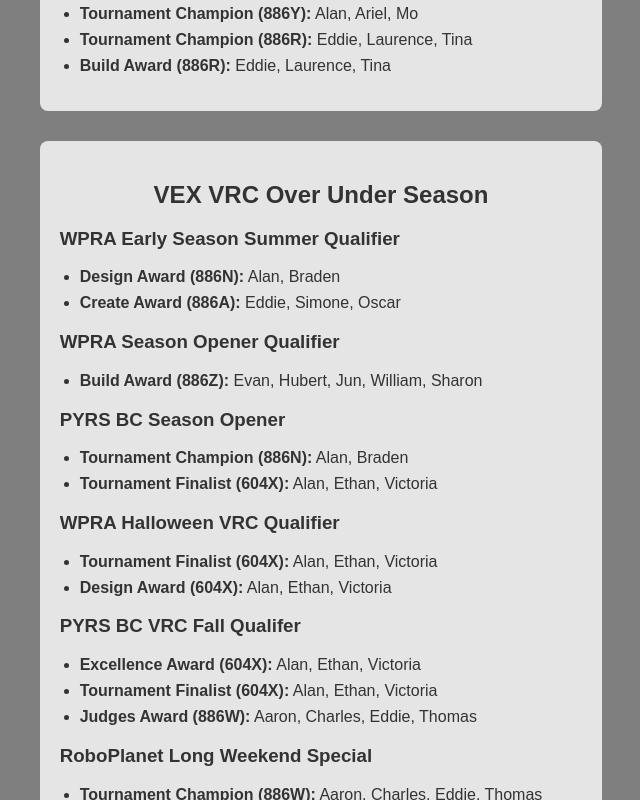
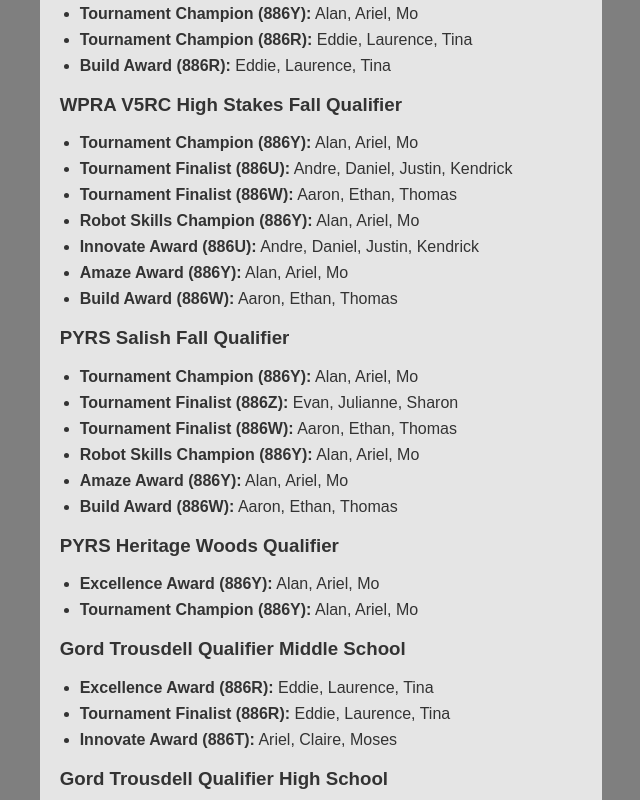
Before and after one commit to Xinghao23/wpra-website, a React (Create React App) app: page /AwardsPage in a window 1280 px wide. Shown: the part 1100-1900 px from the top of the page, without its empty margins (339-979 px from the left). Built offline with nearby package versions, Linux system fonts and the light colour scheme.

Commit message:
fixed routing, logo, added awards

```diff
--- a/public/index.html
+++ b/public/index.html
@@ -10,34 +10,17 @@
       content="Web site created using create-react-app"
     />
     <link rel="apple-touch-icon" href="%PUBLIC_URL%/logo192.png" />
-    <!--
-      manifest.json provides metadata used when your web app is installed on a
-      user's mobile device or desktop. See https://developers.google.com/web/fundamentals/web-app-manifest/
-    -->
     <link rel="manifest" href="%PUBLIC_URL%/manifest.json" />
-    <!--
-      Notice the use of %PUBLIC_URL% in the tags above.
-      It will be replaced with the URL of the `public` folder during the build.
-      Only files inside the `public` folder can be referenced from the HTML.
-
-      Unlike "/favicon.ico" or "favicon.ico", "%PUBLIC_URL%/favicon.ico" will
-      work correctly both with client-side routing and a non-root public URL.
-      Learn how to configure a non-root public URL by running `npm run build`.
-    -->
     <title>React App</title>
+    <script>
+      // Redirect /index.html to /
+      if (window.location.pathname.endsWith('/index.html')) {
+        window.location.replace(window.location.origin + '/');
+      }
+    </script>
   </head>
   <body>
     <noscript>You need to enable JavaScript to run this app.</noscript>
     <div id="root"></div>
-    <!--
-      This HTML file is a template.
-      If you open it directly in the browser, you will see an empty page.
-
-      You can add webfonts, meta tags, or analytics to this file.
-      The build step will place the bundled scripts into the <body> tag.
-
-      To begin the development, run `npm start` or `yarn start`.
-      To create a production bundle, use `npm run build` or `yarn build`.
-    -->
   </body>
 </html>
--- a/src/components/AwardsPage.js
+++ b/src/components/AwardsPage.js
@@ -38,7 +38,46 @@
     { title: 'Tournament Champion', team: "886R", members: ['Eddie, Laurence, Tina'] },
     { title: 'Build Award', team: "886R", members: ['Eddie, Laurence, Tina'] },
     // ... add more awards for this season as needed
-  ]
+  ],
+  "WPRA V5RC High Stakes Fall Qualifier": [
+    { title: 'Tournament Champion', team: "886Y", members: ['Alan, Ariel, Mo'] },
+    { title: 'Tournament Finalist', team: "886U", members: ['Andre, Daniel, Justin, Kendrick'] },
+    { title: 'Tournament Finalist', team: "886W", members: ['Aaron, Ethan, Thomas'] },
+    { title: 'Robot Skills Champion', team: "886Y", members: ['Alan, Ariel, Mo'] },
+    { title: 'Innovate Award', team: "886U", members: ['Andre, Daniel, Justin, Kendrick'] },
+    { title: 'Amaze Award', team: "886Y", members: ['Alan, Ariel, Mo'] },
+    { title: 'Build Award', team: "886W", members: ['Aaron, Ethan, Thomas'] },
+    // ... add more awards for this season as needed
+  ],
+  "PYRS Salish Fall Qualifier": [
+    { title: 'Tournament Champion', team: "886Y", members: ['Alan, Ariel, Mo'] },
+    { title: 'Tournament Finalist', team: "886Z", members: ['Evan, Julianne, Sharon'] },
+    { title: 'Tournament Finalist', team: "886W", members: ['Aaron, Ethan, Thomas'] },
+    { title: 'Robot Skills Champion', team: "886Y", members: ['Alan, Ariel, Mo'] },
+    { title: 'Amaze Award', team: "886Y", members: ['Alan, Ariel, Mo'] },
+    { title: 'Build Award', team: "886W", members: ['Aaron, Ethan, Thomas'] },
+    // ... add more awards for this season as needed
+  ],
+  "PYRS Heritage Woods Qualifier": [
+    { title: 'Excellence Award', team: "886Y", members: ['Alan, Ariel, Mo'] },
+    { title: 'Tournament Champion', team: "886Y", members: ['Alan, Ariel, Mo'] },
+    // ... add more awards for this season as needed
+  ],
+  "Gord Trousdell Qualifier Middle School": [
+    { title: 'Excellence Award', team: "886R", members: ['Eddie, Laurence, Tina'] },
+    { title: 'Tournament Finalist', team: "886R", members: ['Eddie, Laurence, Tina'] },
+    { title: 'Innovate Award', team: "886T", members: ['Ariel, Claire, Moses'] },
+    // ... add more awards for this season as needed
+  ],
+  "Gord Trousdell Qualifier High School": [
+    { title: 'Excellence Award', team: "886Y", members: ['Alan, Ariel, Mo'] },
+    { title: 'Tournament Champion', team: "886Y", members: ['Alan, Ariel, Mo'] },
+    { title: 'Robot Skills Champion', team: "886S", members: ['Aaron, Braden, Jimmy, Victoria'] },
+    { title: 'Robot Skills 2nd Place', team: "886Y", members: ['Alan, Ariel, Mo'] },
+    { title: 'Create Award', team: "886Z", members: ['Evan, Julianne, Sharon'] },
+    { title: 'Judges Award', team: "886W", members: ['Aaron, Ethan, Thomas'] },
+    // ... add more awards for this season as needed
+  ],
 
   // Add more awards here as needed
 }
@@ -125,10 +164,10 @@
     ],
     "WPRA Last Stan VRC Qualifier": [
       { title: 'Excellence Award', team: "886W", members: ['Aaron, Chares, Eddie, Thomas'] },
-      { title: 'Excellence Award', team: "886W", members: ['Aaron, Chares, Eddie, Thomas'] },
-      { title: 'Excellence Award', team: "604X", members: ['Alan, Ethan, Victoria'] },
-      { title: 'Excellence Award', team: "886W", members: ['Aaron, Chares, Eddie, Thomas'] },
-      { title: 'Excellence Award', team: "604X", members: ['Alan, Ethan, Victoria'] },
+      { title: 'Tournament Champion', team: "886W", members: ['Aaron, Chares, Eddie, Thomas'] },
+      { title: 'Tournament Champion', team: "604X", members: ['Alan, Ethan, Victoria'] },
+      { title: 'Robot Skills Champion', team: "886W", members: ['Aaron, Chares, Eddie, Thomas'] },
+      { title: 'Build Award', team: "604X", members: ['Alan, Ethan, Victoria'] },
       // ... add more awards for this season as needed
     ],
     "PYRS BC Mainland HS VRC Championship": [
--- a/src/components/Header.js
+++ b/src/components/Header.js
@@ -14,7 +14,9 @@
   return (
     <header className="header">
       <div className="logo-container">
-        <img src={logo} alt="Logo" className="logo" />
+      <Link to="/" onClick={() => setIsMobileMenuOpen(false)}>
+          <img src={logo} alt="Logo" className="logo" />
+        </Link>
         <h1 className="site-name">Western Pacific Robotics Academy</h1>
       </div>
       <nav className={`nav ${isMobileMenuOpen ? 'open' : ''}`}>
```
Also changed, not shown: 1 other file (tests, documents, lock files or other folders).
